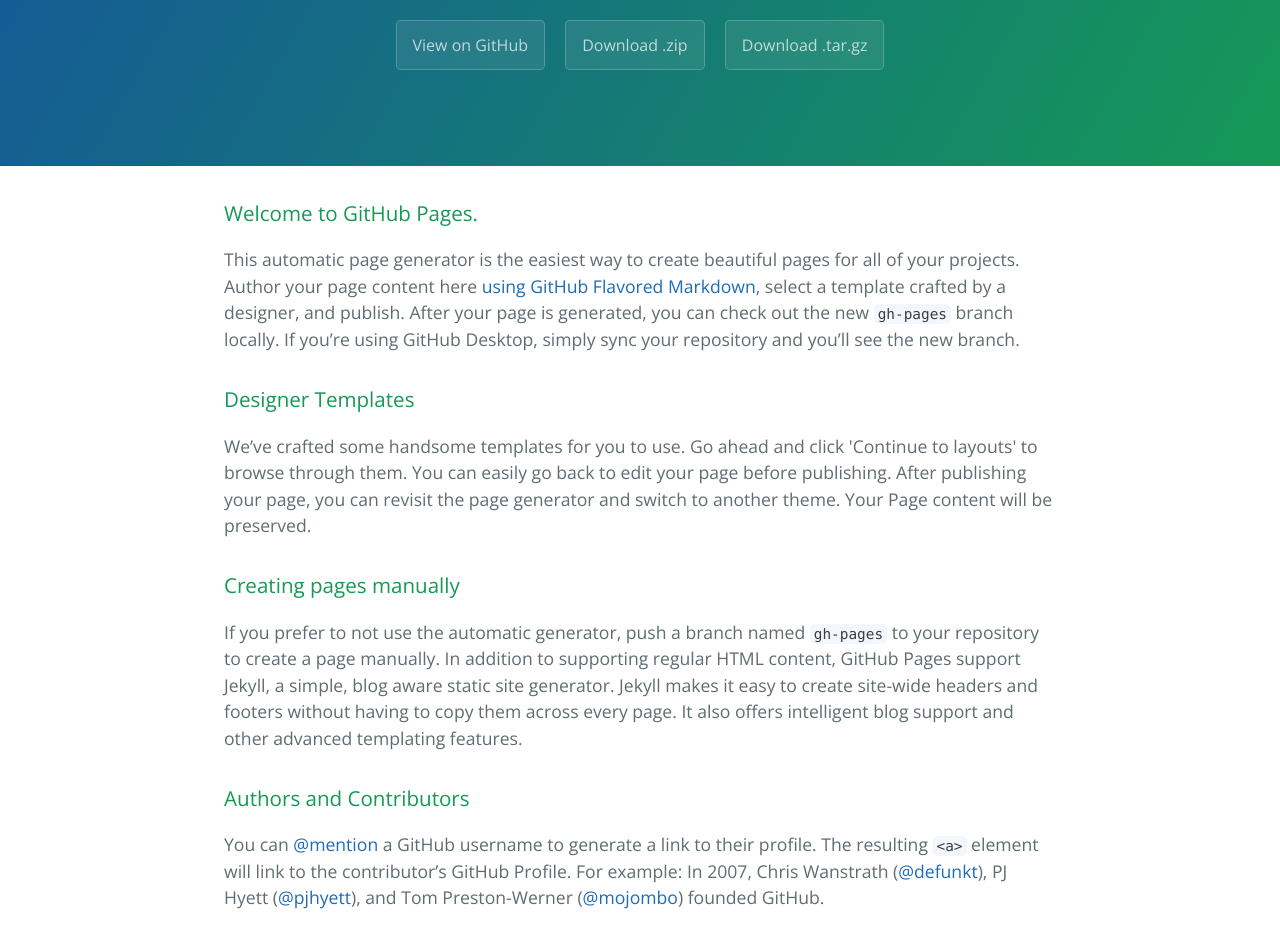
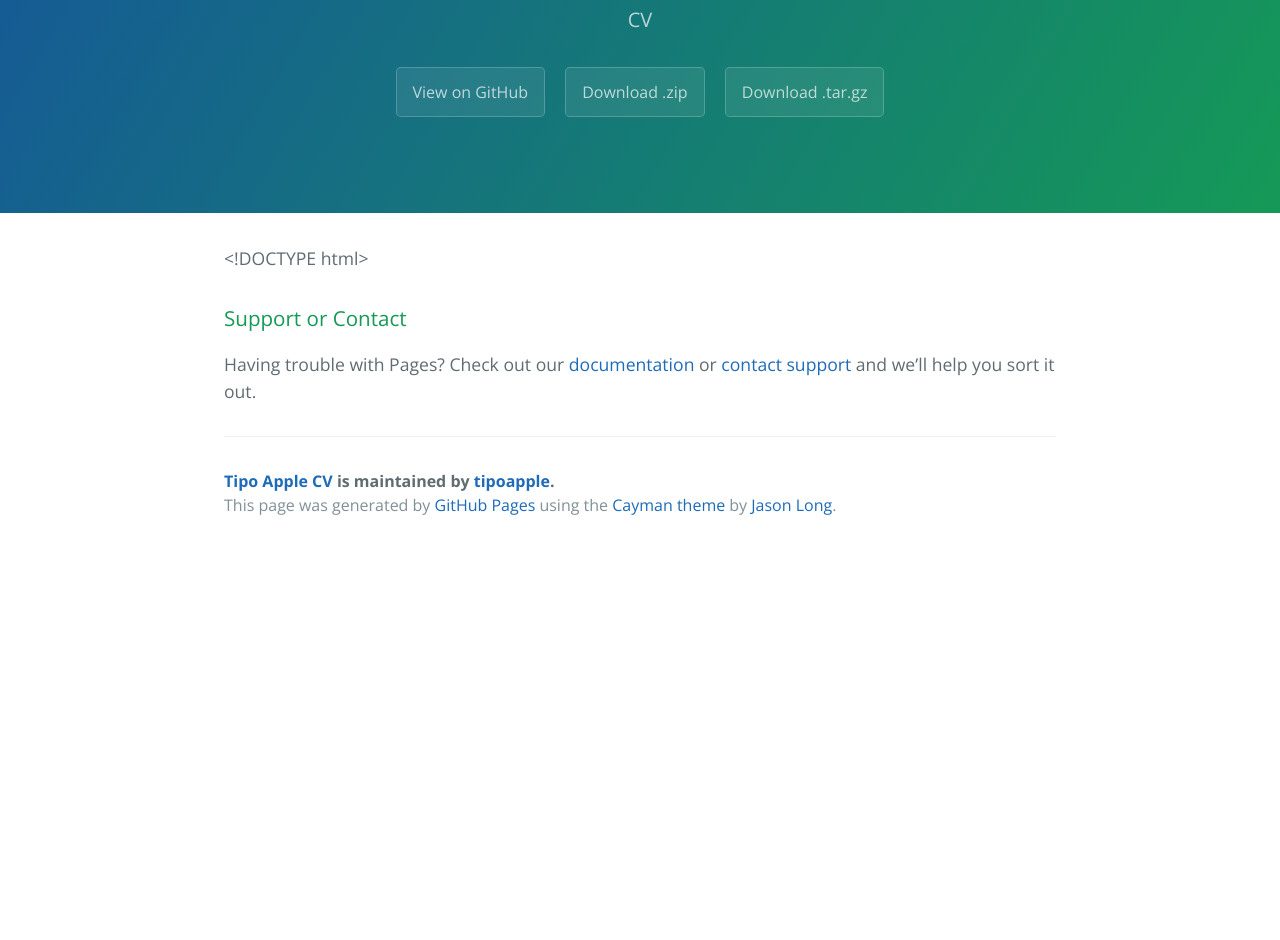
Before and after one commit to tipoapple/MonCV, a plain HTML site: page index.html in a window 1280 px wide. Shown: the part 170-1110 px from the top of the page. After the commit the page ends 800 px from the top, so only its background shows below. Drawn offline with nearby package versions, Linux system fonts and the light colour scheme.

```diff
--- a/index.html
+++ b/index.html
@@ -2,7 +2,7 @@
 <html lang="en-us">
   <head>
     <meta charset="UTF-8">
-    <title>Moncv by tipoapple</title>
+    <title>Tipo Apple CV by tipoapple</title>
     <meta name="viewport" content="width=device-width, initial-scale=1">
     <link rel="stylesheet" type="text/css" href="stylesheets/normalize.css" media="screen">
     <link href='https://fonts.googleapis.com/css?family=Open+Sans:400,700' rel='stylesheet' type='text/css'>
@@ -11,33 +11,18 @@
   </head>
   <body>
     <section class="page-header">
-      <h1 class="project-name">Moncv</h1>
-      <h2 class="project-tagline"></h2>
+      <h1 class="project-name">Tipo Apple CV</h1>
+      <h2 class="project-tagline">CV</h2>
       <a href="https://github.com/tipoapple/Tipo-Apple-CV" class="btn">View on GitHub</a>
       <a href="https://github.com/tipoapple/Tipo-Apple-CV/zipball/master" class="btn">Download .zip</a>
       <a href="https://github.com/tipoapple/Tipo-Apple-CV/tarball/master" class="btn">Download .tar.gz</a>
     </section>
 
     <section class="main-content">
-      <h3>
-<a id="welcome-to-github-pages" class="anchor" href="#welcome-to-github-pages" aria-hidden="true"><span class="octicon octicon-link"></span></a>Welcome to GitHub Pages.</h3>
+      <p>&lt;!DOCTYPE html&gt;
+</p>
 
-<p>This automatic page generator is the easiest way to create beautiful pages for all of your projects. Author your page content here <a href="https://guides.github.com/features/mastering-markdown/">using GitHub Flavored Markdown</a>, select a template crafted by a designer, and publish. After your page is generated, you can check out the new <code>gh-pages</code> branch locally. If you’re using GitHub Desktop, simply sync your repository and you’ll see the new branch.</p>
-
-<h3>
-<a id="designer-templates" class="anchor" href="#designer-templates" aria-hidden="true"><span class="octicon octicon-link"></span></a>Designer Templates</h3>
-
-<p>We’ve crafted some handsome templates for you to use. Go ahead and click 'Continue to layouts' to browse through them. You can easily go back to edit your page before publishing. After publishing your page, you can revisit the page generator and switch to another theme. Your Page content will be preserved.</p>
-
-<h3>
-<a id="creating-pages-manually" class="anchor" href="#creating-pages-manually" aria-hidden="true"><span class="octicon octicon-link"></span></a>Creating pages manually</h3>
-
-<p>If you prefer to not use the automatic generator, push a branch named <code>gh-pages</code> to your repository to create a page manually. In addition to supporting regular HTML content, GitHub Pages support Jekyll, a simple, blog aware static site generator. Jekyll makes it easy to create site-wide headers and footers without having to copy them across every page. It also offers intelligent blog support and other advanced templating features.</p>
-
-<h3>
-<a id="authors-and-contributors" class="anchor" href="#authors-and-contributors" aria-hidden="true"><span class="octicon octicon-link"></span></a>Authors and Contributors</h3>
-
-<p>You can <a href="https://github.com/blog/821" class="user-mention">@mention</a> a GitHub username to generate a link to their profile. The resulting <code>&lt;a&gt;</code> element will link to the contributor’s GitHub Profile. For example: In 2007, Chris Wanstrath (<a href="https://github.com/defunkt" class="user-mention">@defunkt</a>), PJ Hyett (<a href="https://github.com/pjhyett" class="user-mention">@pjhyett</a>), and Tom Preston-Werner (<a href="https://github.com/mojombo" class="user-mention">@mojombo</a>) founded GitHub.</p>
+<p></p>
 
 <h3>
 <a id="support-or-contact" class="anchor" href="#support-or-contact" aria-hidden="true"><span class="octicon octicon-link"></span></a>Support or Contact</h3>
@@ -45,7 +30,7 @@
 <p>Having trouble with Pages? Check out our <a href="https://help.github.com/pages">documentation</a> or <a href="https://github.com/contact">contact support</a> and we’ll help you sort it out.</p>
 
       <footer class="site-footer">
-        <span class="site-footer-owner"><a href="https://github.com/tipoapple/Tipo-Apple-CV">Moncv</a> is maintained by <a href="https://github.com/tipoapple">tipoapple</a>.</span>
+        <span class="site-footer-owner"><a href="https://github.com/tipoapple/Tipo-Apple-CV">Tipo Apple CV</a> is maintained by <a href="https://github.com/tipoapple">tipoapple</a>.</span>
 
         <span class="site-footer-credits">This page was generated by <a href="https://pages.github.com">GitHub Pages</a> using the <a href="https://github.com/jasonlong/cayman-theme">Cayman theme</a> by <a href="https://twitter.com/jasonlong">Jason Long</a>.</span>
       </footer>
```
Also changed, not shown: params.json (+1 -1 lines).
